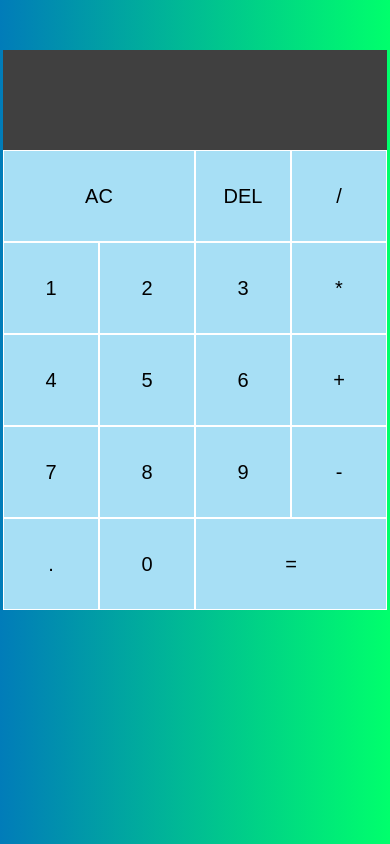
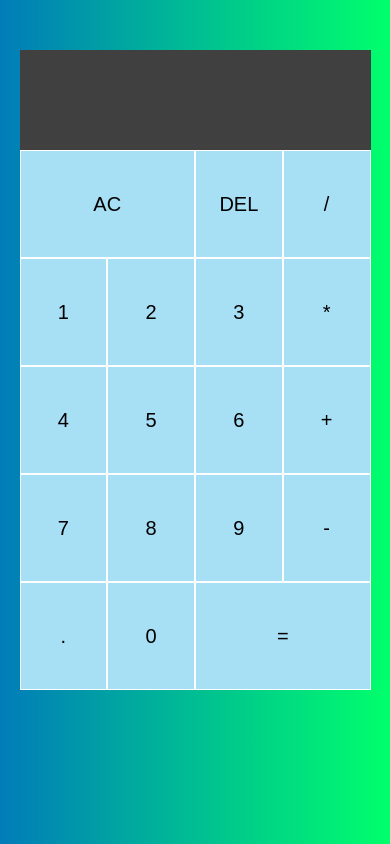
Before and after one commit to MahmoudGamalDev/Calculator, a plain HTML site: page index.html in a window 390 px wide. Drawn offline with Linux system fonts and the light colour scheme.

Commit message:
responsive

```diff
--- a/style.css
+++ b/style.css
@@ -15,6 +15,14 @@ body {
   height: 35rem;
   background-color: white;
   margin: 50px auto;
+}
+
+@media (max-width:767px) {
+  .calculator {
+    width: 90%;
+    height: 40rem;
+  }
+
 }
 
 .output {
```
